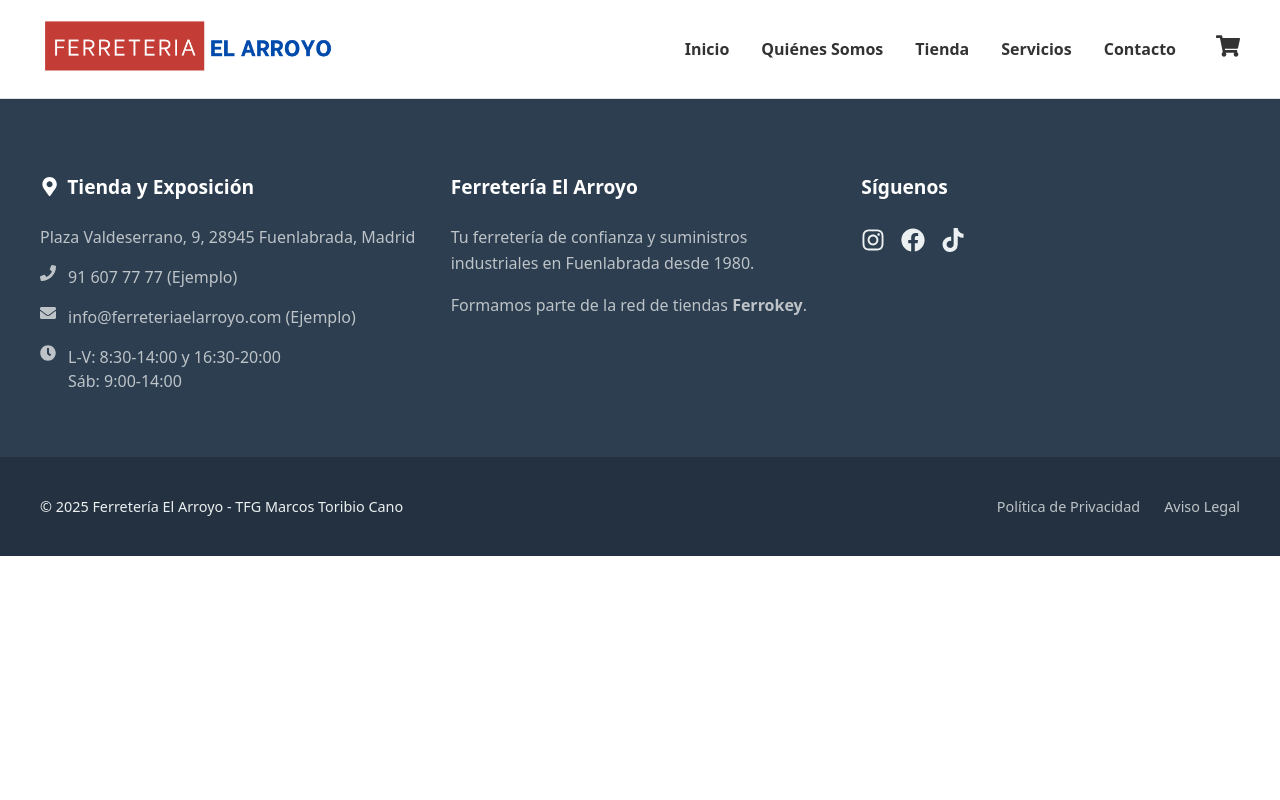
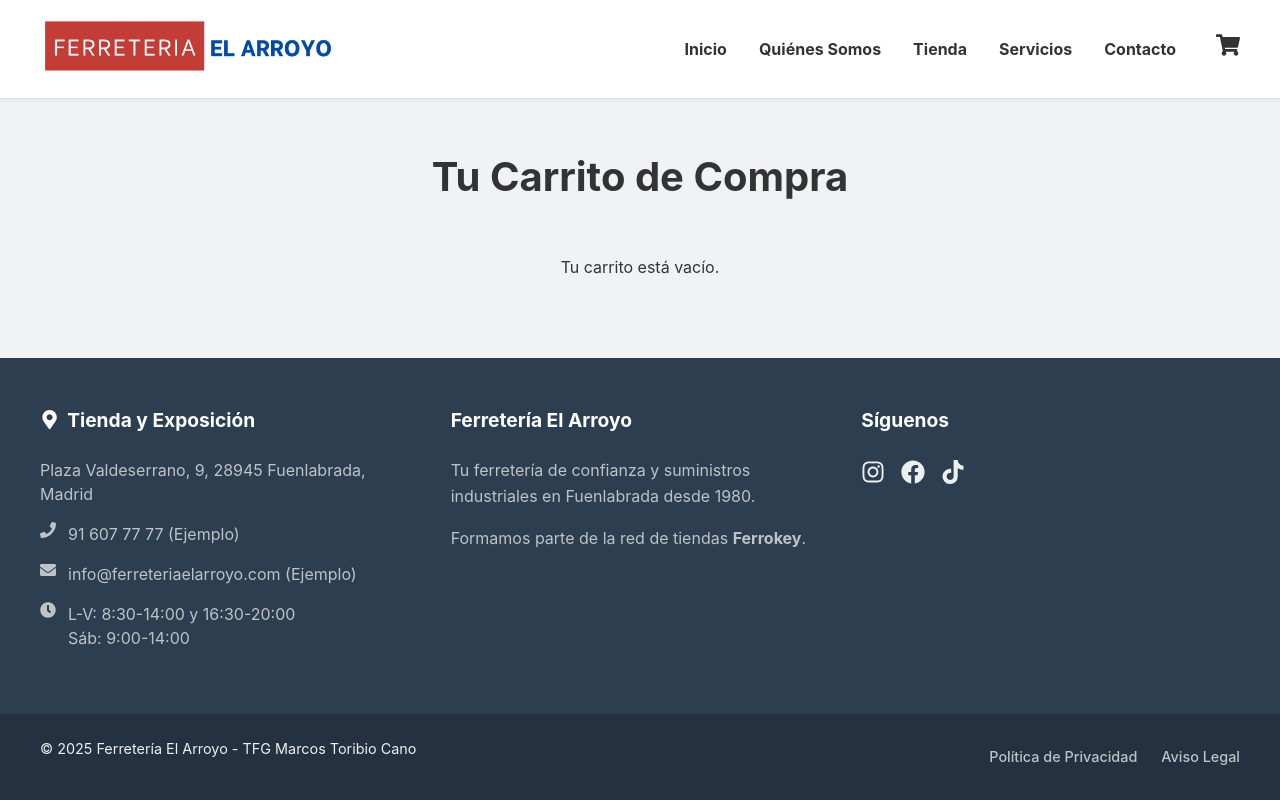
Before and after one commit to MarcosTc3/tfg-ferreteria-online, a React (Vite) app in the folder client/: page /carrito in a window 1280 px wide. Built offline with nearby package versions, Linux system fonts and the light colour scheme.

Commit message:
fix: Corregir estilos en la página del carrito (botones y layout)

```diff
--- a/client/src/App.jsx
+++ b/client/src/App.jsx
@@ -8,9 +8,10 @@ import Contacto from './pages/Contacto';
 import QuienesSomos from './pages/QuienesSomos';
 import PoliticaPrivacidad from './pages/PoliticaPrivacidad';
 import AvisoLegal from './pages/AvisoLegal';
+import Servicios from './pages/Servicios';
 
-// 1. Importa la nueva página de Servicios
-import Servicios from './pages/Servicios';
+// 1. Importa la nueva página de Carrito
+import Carrito from './pages/Carrito';
 
 function App() {
   return (
@@ -20,12 +21,14 @@ function App() {
         <Routes>
           <Route path="/" element={<Inicio />} />
           <Route path="/tienda" element={<Tienda />} />
-          {/* 2. Añade la ruta para Servicios */}
           <Route path="/servicios" element={<Servicios />} />
           <Route path="/contacto" element={<Contacto />} />
           <Route path="/quienes-somos" element={<QuienesSomos />} />
           <Route path="/politica-privacidad" element={<PoliticaPrivacidad />} />
           <Route path="/aviso-legal" element={<AvisoLegal />} />
+
+          {/* 2. Añade la ruta para Carrito */}
+          <Route path="/carrito" element={<Carrito />} />
         </Routes>
       </main>
       <Footer />
--- a/client/src/context/CartContext.jsx
+++ b/client/src/context/CartContext.jsx
@@ -2,25 +2,18 @@
 
 import { createContext, useState, useContext } from 'react';
 
-// 1. Creamos el Contexto. Es como el almacén de datos.
 const CartContext = createContext();
 
-// 2. Creamos una función helper para usar el contexto más fácilmente.
 export const useCart = () => {
   return useContext(CartContext);
 };
 
-// 3. Creamos el Proveedor del Contexto. Este componente envolverá nuestra app.
 export const CartProvider = ({ children }) => {
   const [cartItems, setCartItems] = useState([]);
 
-  // Función para añadir productos al carrito
   const addToCart = (product) => {
-    // Buscamos si el producto ya está en el carrito
     const existingItem = cartItems.find((item) => item.id === product.id);
-
     if (existingItem) {
-      // Si ya existe, solo aumentamos la cantidad
       setCartItems(
         cartItems.map((item) =>
           item.id === product.id
@@ -29,16 +22,30 @@ export const CartProvider = ({ children }) => {
         )
       );
     } else {
-      // Si es nuevo, lo añadimos con cantidad 1
       setCartItems([...cartItems, { ...product, quantity: 1 }]);
     }
   };
 
-  // Aquí añadiremos más funciones en el futuro (removeFromCart, clearCart, etc.)
+  const removeFromCart = (productId) => {
+    setCartItems(cartItems.filter((item) => item.id !== productId));
+  };
 
-  // 4. Proveemos los datos (el array de items y la función para añadir) a los componentes hijos.
+  // --- FUNCIÓN MODIFICADA ---
+  const updateItemQuantity = (productId, newQuantity) => {
+    // Aseguramos que la nueva cantidad no sea menor que 1
+    if (newQuantity < 1) {
+      newQuantity = 1; // Si intentan bajar de 1, la dejamos en 1.
+    }
+
+    setCartItems(
+      cartItems.map((item) =>
+        item.id === productId ? { ...item, quantity: newQuantity } : item
+      )
+    );
+  };
+
   return (
-    <CartContext.Provider value={{ cartItems, addToCart }}>
+    <CartContext.Provider value={{ cartItems, addToCart, removeFromCart, updateItemQuantity }}>
       {children}
     </CartContext.Provider>
   );
--- a/client/src/index.css
+++ b/client/src/index.css
@@ -1,72 +1,70 @@
+/* src/index.css */
+
+/* Importa la fuente de Google Fonts (si estás usándola) */
+/* @import url('https://fonts.googleapis.com/css2?family=Roboto:wght@400;700&display=swap'); */
+
 :root {
-  font-family: system-ui, Avenir, Helvetica, Arial, sans-serif;
+  font-family: Inter, system-ui, Avenir, Helvetica, Arial, sans-serif;
   line-height: 1.5;
   font-weight: 400;
 
-  color-scheme: light dark;
-  color: rgba(255, 255, 255, 0.87);
-  background-color: #242424;
+  color-scheme: light dark; /* Puedes comentar esto si no lo necesitas */
+  color: #333333; /* Color de texto por defecto para toda la app */
+  background-color: #f0f2f5; /* Color de fondo general de la app (gris muy claro) */
 
   font-synthesis: none;
   text-rendering: optimizeLegibility;
   -webkit-font-smoothing: antialiased;
   -moz-osx-font-smoothing: grayscale;
-}
-
-a {
-  font-weight: 500;
-  color: #646cff;
-  text-decoration: inherit;
-}
-a:hover {
-  color: #535bf2;
+  -webkit-text-size-adjust: 100%;
 }
 
 body {
   margin: 0;
-  font-family: system-ui, -apple-system, BlinkMacSystemFont, 'Segoe UI', Roboto, Oxygen, Ubuntu, Cantarell, 'Open Sans', 'Helvetica Neue', sans-serif;
-  background-color: #f8f9fa; /* Damos un color de fondo base a toda la web */
+  min-width: 320px;
+  min-height: 100vh;
+  /* Asegura que el color de fondo y el de texto se apliquen globalmente */
+  background-color: var(--background-color);
+  color: var(--color);
 }
 
-.container {
-  max-width: 1200px; /* Ancho máximo del contenido */
-  margin: 0 auto;   /* Esto centra el contenedor horizontalmente */
-  padding: 0 1rem;   /* Un pequeño espacio a los lados para que el texto no se pegue a los bordes en móviles */
+/* Estilos globales para enlaces */
+a {
+  font-weight: 500;
+  color: #007bff; /* Un color azul para enlaces por defecto */
+  text-decoration: none;
+}
+a:hover {
+  color: #0056b3;
 }
 
-h1 {
-  font-size: 3.2em;
-  line-height: 1.1;
+/* Contenedor genérico para centrar contenido */
+.container {
+  max-width: 1200px;
+  margin: 0 auto;
+  padding: 0 1rem;
 }
 
-button {
-  border-radius: 8px;
-  border: 1px solid transparent;
-  padding: 0.6em 1.2em;
-  font-size: 1em;
-  font-weight: 500;
-  font-family: inherit;
-  background-color: #1a1a1a;
-  cursor: pointer;
-  transition: border-color 0.25s;
-}
-button:hover {
-  border-color: #646cff;
-}
-button:focus,
-button:focus-visible {
-  outline: 4px auto -webkit-focus-ring-color;
+/* Para que el main ocupe el espacio restante */
+#root {
+  display: flex;
+  flex-direction: column;
+  min-height: 100vh;
 }
 
-@media (prefers-color-scheme: light) {
-  :root {
-    color: #213547;
-    background-color: #ffffff;
-  }
-  a:hover {
-    color: #747bff;
-  }
-  button {
-    background-color: #f9f9f9;
-  }
+main {
+  flex-grow: 1; /* Esto hace que el main ocupe todo el espacio disponible */
+  /* No definimos un background-color aquí, para que herede de body */
 }
+
+/* Estilos básicos para headings (pueden ser sobrescritos por componentes) */
+h1, h2, h3, h4, h5, h6 {
+  color: #333;
+  margin-top: 0;
+  margin-bottom: 0.5rem;
+}
+
+p {
+  margin-top: 0;
+  margin-bottom: 1rem;
+}
--- /dev/null
+++ b/client/src/pages/Carrito.css
@@ -0,0 +1,151 @@
+/* src/pages/Carrito.css */
+
+.cart-page-container {
+  max-width: 1200px;
+  margin: 0 auto;
+  padding: 3rem 1rem;
+}
+
+.cart-page-header {
+  text-align: center;
+  margin-bottom: 3rem;
+}
+
+.cart-page-header h1 {
+  font-size: 2.5rem;
+  color: #333;
+}
+
+.cart-layout {
+  display: grid;
+  grid-template-columns: 2fr 1fr; /* 2/3 para la lista, 1/3 para el resumen */
+  gap: 2rem;
+}
+
+.cart-items-list {
+  border: 1px solid #e0e0e0;
+  border-radius: 8px;
+  background-color: #ffffff; /* Añadimos fondo blanco a la lista */
+}
+
+.cart-item {
+  display: flex;
+  padding: 1.5rem;
+  border-bottom: 1px solid #e0e0e0;
+  align-items: center; /* Centramos verticalmente */
+}
+.cart-items-list .cart-item:last-child {
+  border-bottom: none;
+}
+
+.cart-item-image {
+  width: 100px;
+  height: 100px;
+  object-fit: contain;
+  margin-right: 1.5rem;
+}
+
+.cart-item-info {
+  flex-grow: 1;
+}
+
+.cart-item-info h3 {
+  margin: 0 0 0.5rem 0;
+  font-size: 1.1rem;
+}
+
+.quantity-controls {
+  display: flex;
+  align-items: center;
+  gap: 0.5rem;
+  margin: 0.5rem 0;
+}
+
+.quantity-controls button {
+  width: 30px;
+  height: 30px;
+  border: 1px solid #ccc;
+  background-color: #f8f9fa;
+  cursor: pointer;
+  font-size: 1.2rem; /* Un poco más grande para que se vea bien */
+  font-weight: bold;
+  color: #333; /* <-- CORRECCIÓN 1: Añadido color para que se vean el '+' y '-' */
+}
+
+.quantity-controls button:disabled {
+  cursor: not-allowed;
+  opacity: 0.6;
+  background-color: #e0e0e0;
+}
+
+.remove-item-btn {
+  background: none;
+  border: none;
+  color: #e3001b;
+  cursor: pointer;
+  text-decoration: underline;
+  padding: 0;
+  margin-top: 0.5rem; /* Pequeño espacio superior */
+}
+
+.cart-item-price {
+  font-weight: bold;
+  font-size: 1.2rem;
+  min-width: 80px; /* Ancho mínimo para alinear precios */
+  text-align: right;
+}
+
+/* Resumen del Pedido */
+.order-summary {
+  background-color: #f8f9fa;
+  padding: 1.5rem;
+  border-radius: 8px;
+  position: sticky;
+  top: 120px;
+}
+
+.order-summary h2 {
+  margin-top: 0;
+  border-bottom: 1px solid #ccc;
+  padding-bottom: 1rem;
+}
+
+.summary-row {
+  display: flex;
+  justify-content: space-between;
+  margin-bottom: 1rem;
+}
+
+.summary-total {
+  font-size: 1.2rem;
+  font-weight: bold;
+  border-top: 1px solid #ccc;
+  padding-top: 1rem;
+}
+
+.checkout-btn {
+  width: 100%;
+  background-color: #e3001b;
+  color: white;
+  text-decoration: none;
+  padding: 1rem;
+  border-radius: 5px;
+  text-align: center;
+  display: block;
+  font-weight: bold;
+  margin-top: 1rem;
+  border: none; /* Aseguramos que no tenga borde */
+  box-sizing: border-box; /* <-- CORRECCIÓN 2: Añadido para que el ancho sea correcto */
+  transition: background-color 0.3s ease;
+}
+
+.checkout-btn:hover {
+  background-color: #c40017;
+}
+
+/* Responsive */
+@media (max-width: 992px) {
+  .cart-layout {
+    grid-template-columns: 1fr;
+  }
+}
--- /dev/null
+++ b/client/src/pages/Carrito.jsx
@@ -0,0 +1,75 @@
+// src/pages/Carrito.jsx
+
+import './Carrito.css';
+import { useCart } from '../context/CartContext';
+import { Link } from 'react-router-dom';
+
+function Carrito() {
+  const { cartItems, removeFromCart, updateItemQuantity } = useCart();
+
+  const total = cartItems.reduce(
+    (sum, item) => sum + item.price * item.quantity,
+    0
+  );
+
+  return (
+    <div className="cart-page-container">
+      <header className="cart-page-header">
+        <h1>Tu Carrito de Compra</h1>
+      </header>
+
+      {cartItems.length === 0 ? (
+        <p style={{ textAlign: 'center' }}>Tu carrito está vacío.</p>
+      ) : (
+        <div className="cart-layout">
+          <div className="cart-items-list">
+            {cartItems.map((item) => (
+              <div key={item.id} className="cart-item">
+                <img src={item.image} alt={item.name} className="cart-item-image" />
+                <div className="cart-item-info">
+                  <h3>{item.name}</h3>
+                  <div className="quantity-controls">
+                    {/* --- BOTÓN MENOS CON LÓGICA DE DESACTIVACIÓN --- */}
+                    <button
+                      onClick={() => updateItemQuantity(item.id, item.quantity - 1)}
+                      disabled={item.quantity === 1} // Se deshabilita si la cantidad es 1
+                    >-</button>
+                    <span>{item.quantity}</span>
+                    <button onClick={() => updateItemQuantity(item.id, item.quantity + 1)}>+</button>
+                  </div>
+                  <button onClick={() => removeFromCart(item.id)} className="remove-item-btn">
+                    Eliminar
+                  </button>
+                </div>
+                <div className="cart-item-price">
+                  {(item.price * item.quantity).toFixed(2)} €
+                </div>
+              </div>
+            ))}
+          </div>
+
+          <aside className="order-summary">
+            <h2>Resumen del Pedido</h2>
+            <div className="summary-row">
+              <span>Subtotal</span>
+              <span>{total.toFixed(2)} €</span>
+            </div>
+            <div className="summary-row">
+              <span>Envío</span>
+              <span>A calcular</span>
+            </div>
+            <div className="summary-row summary-total">
+              <span>Total</span>
+              <span>{total.toFixed(2)} €</span>
+            </div>
+            <Link to="/finalizar-compra" className="checkout-btn">
+              Finalizar Compra
+            </Link>
+          </aside>
+        </div>
+      )}
+    </div>
+  );
+}
+
+export default Carrito;
```
